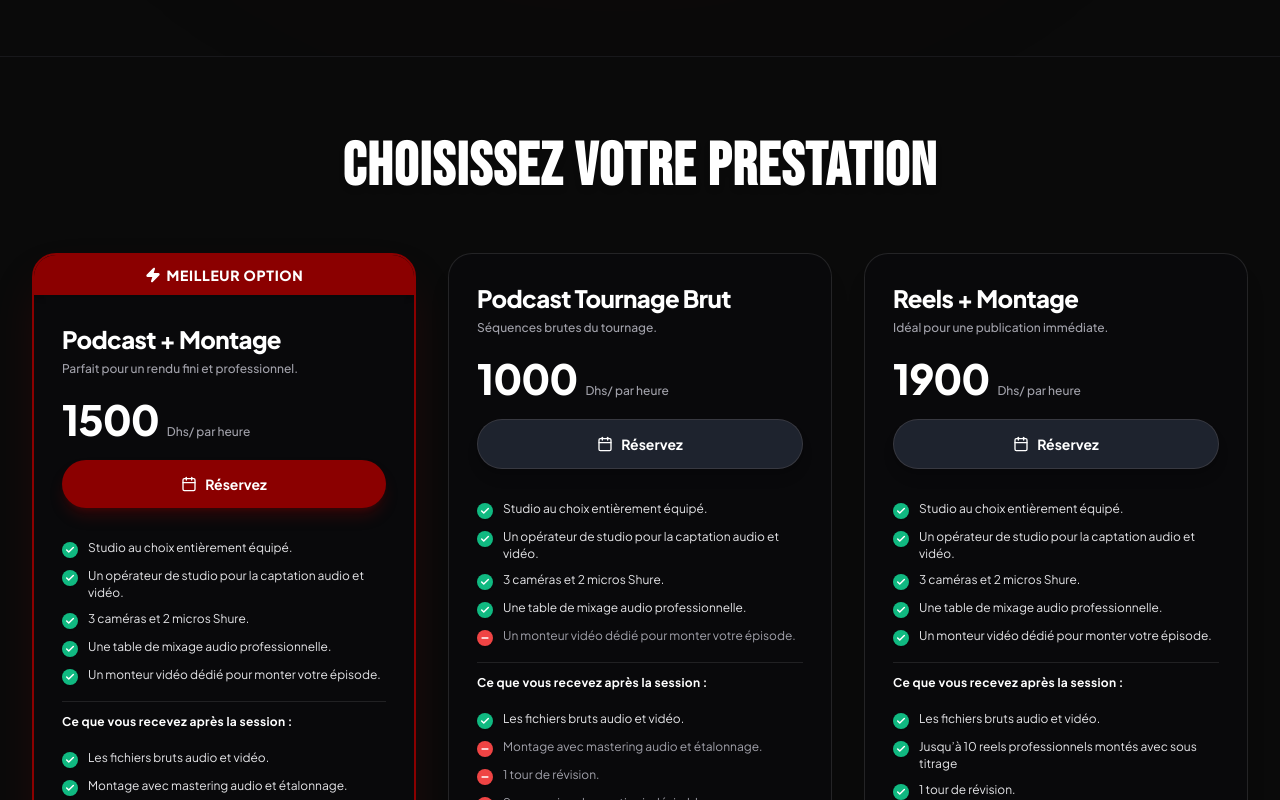
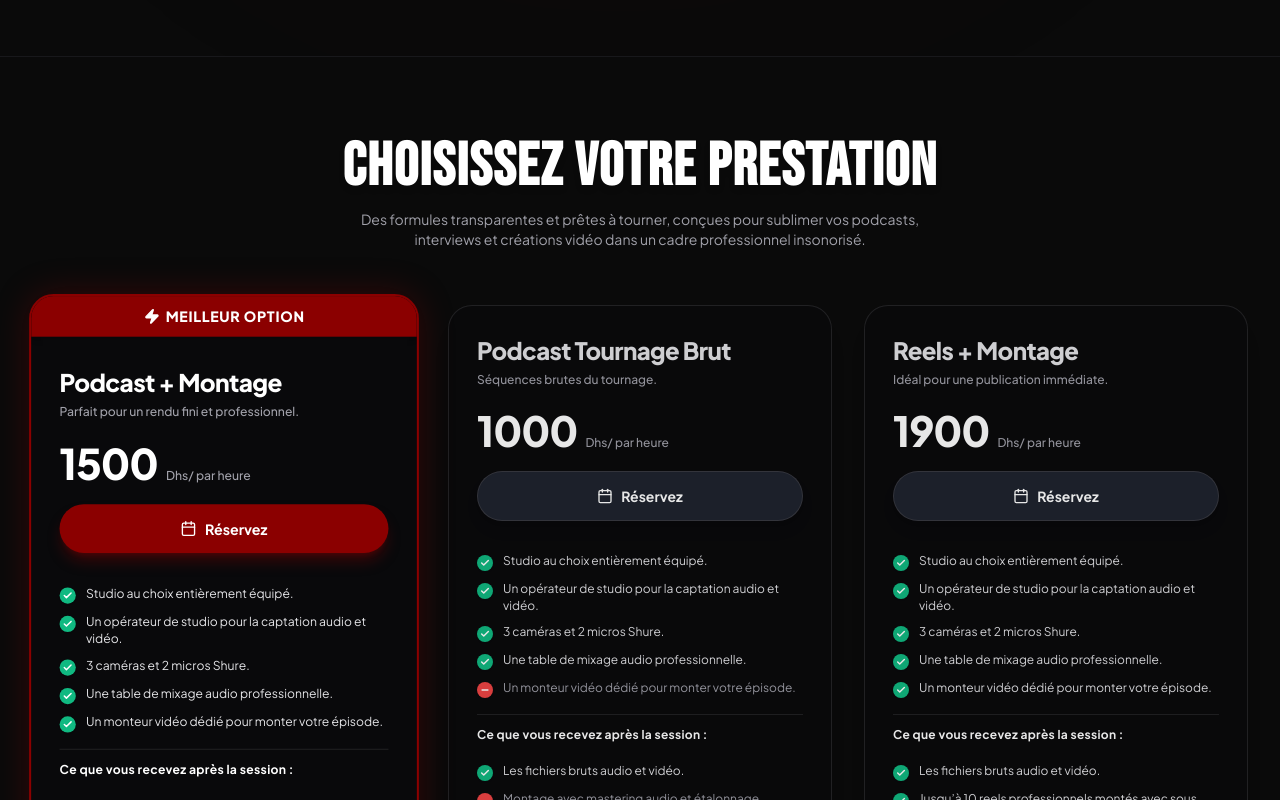
Before and after one commit to ntajemouti/TRA--STUDIO, a React (Vite) app: page / in a window 1280 px wide. Shown: the part 1660-2460 px from the top of the page. Built offline with nearby package versions, Linux system fonts and the light colour scheme.

Commit message:
feat(services): add descriptive paragraph under title and dynamic interactive hover red lighting animation

```diff
--- a/src/components/client/Step2Package.tsx
+++ b/src/components/client/Step2Package.tsx
@@ -1,4 +1,4 @@
-import React from 'react';
+import React, { useState } from 'react';
 import { StudioPackage } from '../../types';
 import { ScrollReveal } from '../ui/ScrollReveal';
 import {
@@ -18,26 +18,32 @@ export const Step2Package: React.FC<Step2PackageProps> = ({
   packages,
   onSelectService,
 }) => {
+  // Only ONE service card is active/lit in red at a time; moves with mouse hover
+  const [activeCardId, setActiveCardId] = useState<string>('srv-podcast-montage');
+
   return (
     <div className="w-full space-y-10 sm:space-y-14 animate-in fade-in duration-300 pb-10">
 
       {/* =========================================================================
-          SECTION HEADER: "Choisissez votre prestation" in prominent bold typography
+          SECTION HEADER: "Choisissez votre prestation" + Elegant Descriptive Paragraph
          ========================================================================= */}
       <ScrollReveal animation="fade-down" duration={600}>
-        <div className="text-center max-w-3xl mx-auto">
+        <div className="text-center max-w-3xl mx-auto space-y-3">
           <h2 className="text-3xl sm:text-5xl lg:text-6xl font-display font-black tracking-wide text-white uppercase drop-shadow-md">
             Choisissez votre prestation
           </h2>
+          <p className="text-xs sm:text-sm text-zinc-400 font-normal leading-relaxed max-w-xl mx-auto">
+            Des formules transparentes et prêtes à tourner, conçues pour sublimer vos podcasts, interviews et créations vidéo dans un cadre professionnel insonorisé.
+          </p>
         </div>
       </ScrollReveal>
 
       {/* =========================================================================
-          PRICING CARDS: EXACT 3 FORMULAS FROM USER'S REFERENCE PHOTO
+          PRICING CARDS: DYNAMIC HOVER RED GLOW (Only hovered card lights up in red)
          ========================================================================= */}
       <div className="grid grid-cols-1 md:grid-cols-2 lg:grid-cols-3 gap-6 lg:gap-8 max-w-7xl mx-auto items-stretch text-left">
         {packages.map((pkg, idx) => {
-          const isFeatured = pkg.badge?.includes('Meilleur Option') || pkg.popular;
+          const isActive = activeCardId === pkg.id;
 
           return (
             <ScrollReveal
@@ -48,16 +54,24 @@ export const Step2Package: React.FC<Step2PackageProps> = ({
               className="h-full flex"
             >
               <div
-                className={`relative w-full rounded-[24px] sm:rounded-3xl flex flex-col justify-between transition-all duration-300 overflow-hidden ${
-                  isFeatured
-                    ? 'bg-zinc-950 border-2 border-[#8B0000] shadow-2xl shadow-[#8B0000]/25'
-                    : 'bg-zinc-950 border border-zinc-800/90 shadow-xl'
+                onMouseEnter={() => setActiveCardId(pkg.id)}
+                onClick={() => setActiveCardId(pkg.id)}
+                className={`relative w-full rounded-[24px] sm:rounded-3xl flex flex-col justify-between transition-all duration-300 overflow-hidden cursor-pointer ${
+                  isActive
+                    ? 'bg-zinc-950 border-2 border-[#8B0000] shadow-[0_0_35px_rgba(139,0,0,0.32)] -translate-y-1.5 scale-[1.015]'
+                    : 'bg-zinc-950 border border-zinc-800/90 shadow-xl opacity-90 hover:opacity-100'
                 }`}
               >
-                {/* 1. Top Highlight Banner (⚡ Meilleur Option on Featured Card) */}
-                {isFeatured && (
-                  <div className="w-full bg-[#8B0000] text-white text-xs sm:text-sm font-extrabold uppercase tracking-wider py-2.5 px-4 flex items-center justify-center gap-1.5 shadow-md">
-                    <Zap className="w-4 h-4 fill-current text-white" />
+                {/* 1. Top Highlight Banner (Turns red ONLY when this card is active) */}
+                {pkg.badge && (
+                  <div
+                    className={`w-full text-xs sm:text-sm font-extrabold uppercase tracking-wider py-2.5 px-4 flex items-center justify-center gap-1.5 transition-colors duration-300 ${
+                      isActive
+                        ? 'bg-[#8B0000] text-white shadow-md'
+                        : 'bg-zinc-900 text-zinc-400 border-b border-zinc-800'
+                    }`}
+                  >
+                    <Zap className="w-4 h-4 fill-current" />
                     <span>Meilleur Option</span>
                   </div>
                 )}
@@ -68,7 +82,9 @@ export const Step2Package: React.FC<Step2PackageProps> = ({
 
                     {/* Title & Subtitle */}
                     <div className="space-y-1">
-                      <h3 className="text-2xl font-black text-white tracking-tight">
+                      <h3 className={`text-2xl font-black tracking-tight transition-colors duration-300 ${
+                        isActive ? 'text-white' : 'text-zinc-200'
+                      }`}>
                         {pkg.name}
                       </h3>
                       <p className="text-xs text-zinc-400 font-medium leading-relaxed">
@@ -86,13 +102,16 @@ export const Step2Package: React.FC<Step2PackageProps> = ({
                       </span>
                     </div>
 
-                    {/* Réservez Action Button */}
+                    {/* Réservez Action Button (Red when card is active, dark when inactive) */}
                     <button
                       type="button"
-                      onClick={() => onSelectService(pkg.name)}
-                      className={`w-full py-3.5 px-4 rounded-full font-bold text-xs sm:text-sm flex items-center justify-center gap-2 shadow-lg transition-all active:scale-95 cursor-pointer ${
-                        isFeatured
-                          ? 'bg-[#8B0000] hover:bg-[#A00000] text-white shadow-[#8B0000]/30 hover:shadow-[#8B0000]/50'
+                      onClick={(e) => {
+                        e.stopPropagation();
+                        onSelectService(pkg.name);
+                      }}
+                      className={`w-full py-3.5 px-4 rounded-full font-bold text-xs sm:text-sm flex items-center justify-center gap-2 shadow-lg transition-all duration-300 active:scale-95 cursor-pointer ${
+                        isActive
+                          ? 'bg-[#8B0000] hover:bg-[#A00000] text-white shadow-[#8B0000]/40'
                           : 'bg-[#1E232E] hover:bg-zinc-800 text-white border border-zinc-700/80 hover:border-zinc-600'
                       }`}
                     >
```
